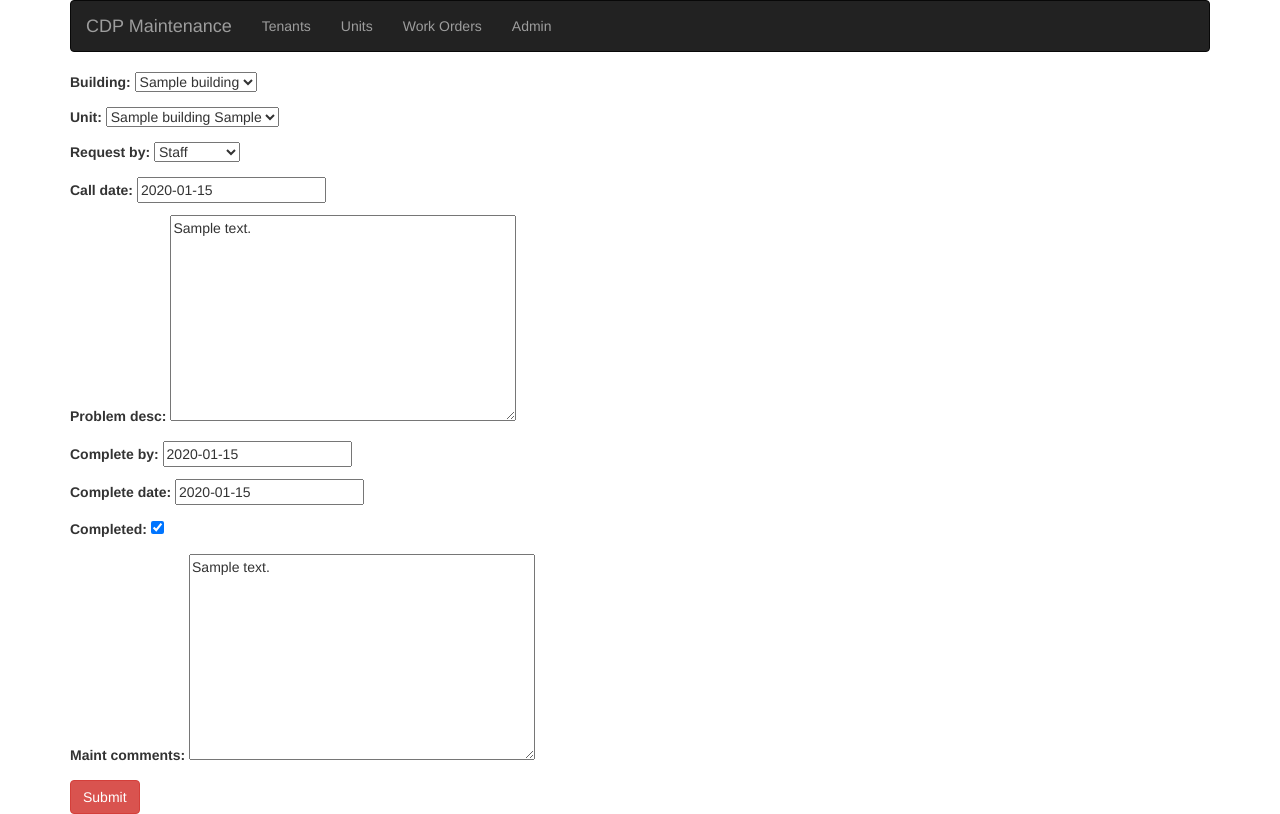
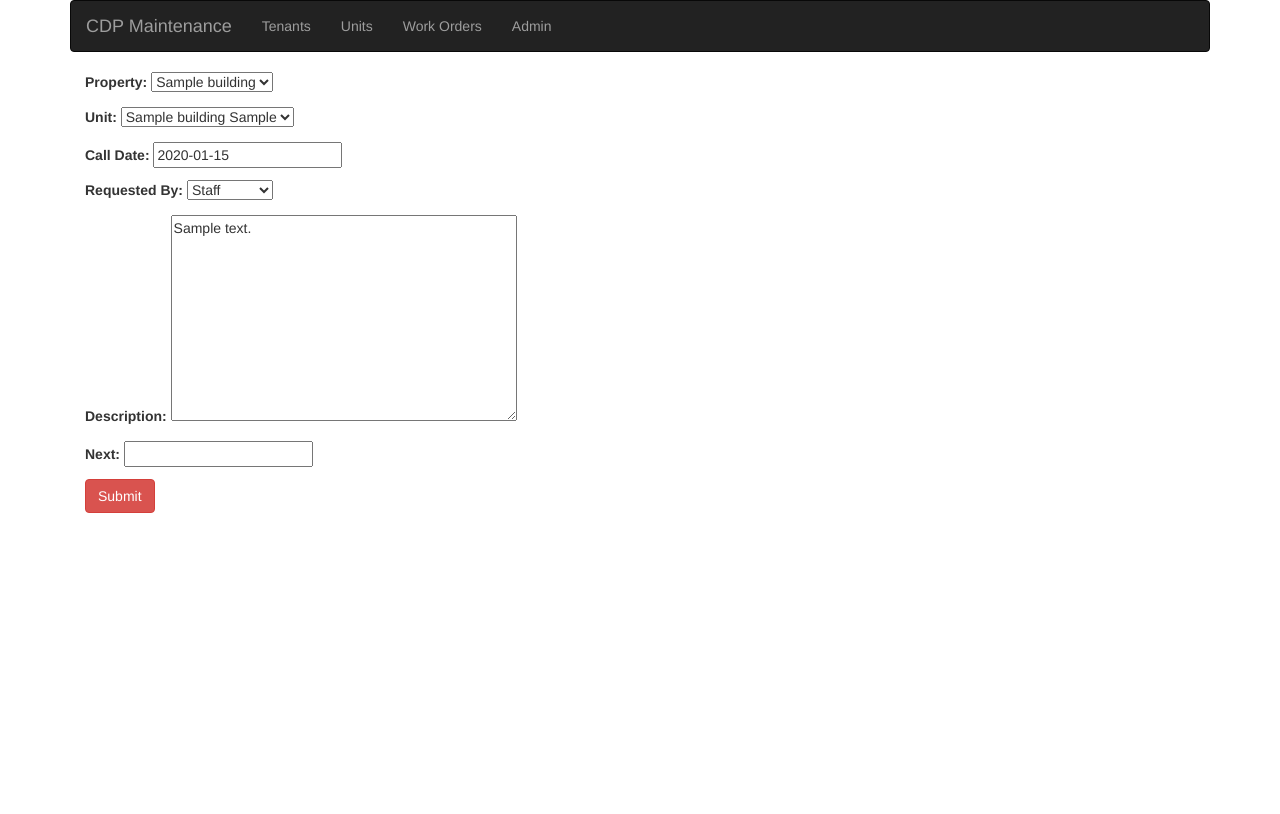
Before and after one commit to geomajor56/CDP-Property-Maintenance, a Django app: page /workorder/1/ in a window 1280 px wide. After the commit the page ends 513 px from the top, so only its background shows below. Run offline with Django 3.2, Linux system fonts and the light colour scheme; tables that the repository leaves empty hold one stand-in row (values such as "Sample post"); some libraries are stand-ins or nearby versions.

Commit message:
yay set_related works

```diff
--- a/cdpapp/forms.py
+++ b/cdpapp/forms.py
@@ -9,7 +9,9 @@
 
     class Meta:
         model = WorkOrder
+
         fields = ['building', 'unit', 'ordernum', 'call_date', 'request_by', 'problem_desc']
+
 
 
 
--- a/cdpapp/models.py
+++ b/cdpapp/models.py
@@ -13,6 +13,9 @@
     def __str__(self):
         return self.property_name
 
+    class Meta:
+        verbose_name = 'Property'
+
 
 class Unit(models.Model):
     building = models.ForeignKey(Building)
@@ -23,6 +26,9 @@
 
     def __str__(self):
         return '%s %s' % (self.building, self.unit)
+
+    class Meta:
+        verbose_name = 'Unit'
 
 
 class Tenant(models.Model):
@@ -39,6 +45,7 @@
 
 class Meta:
     ordering = ['last_name']
+    verbose_name = 'Tenant'
 
 
 class WorkOrder(models.Model):
@@ -61,18 +68,22 @@
         ('Other', 'Other'),
     )
 
-    building = models.ForeignKey(Building)
-    unit = models.ForeignKey(Unit)
-    ordernum = models.AutoField(primary_key=True)
-    priority = models.CharField(max_length=20, choices=PRIORITY, default='Not so urgent')
-    request_by = models.CharField(max_length=20, choices=REQUEST_BY, default='Resident')
-    call_date = models.DateField(blank=True)
-    problem_desc = models.TextField(blank=True)
-    complete_by = models.DateField(null=True, blank=True)
-    completed_by = models.TextField(max_length=25, choices=COMPLETED_BY, default='Staff')
-    completed = models.BooleanField(default=False, blank=True)
-    complete_date = models.DateField(null=True, blank=True, auto_now_add=False)
-    maint_comments = models.TextField(blank=True)
+    building = models.ForeignKey(Building, verbose_name='Property')
+    unit = models.ForeignKey(Unit, verbose_name='Unit')
+    ordernum = models.AutoField(primary_key=True, verbose_name='Order #')
+    priority = models.CharField(verbose_name='Priority', max_length=20, choices=PRIORITY, default='Not so urgent')
+    request_by = models.CharField(verbose_name='Requested By', max_length=20, choices=REQUEST_BY, default='Resident')
+    call_date = models.DateField(verbose_name='Call Date', blank=True)
+    problem_desc = models.TextField(verbose_name='Description', blank=True)
+    complete_by = models.DateField(verbose_name='Complete By', null=True, blank=True)
+    completed_by = models.TextField(verbose_name='Completed By', max_length=25, choices=COMPLETED_BY, default='Staff')
+    completed = models.BooleanField(verbose_name='Completed?', default=False, blank=True)
+    complete_date = models.DateField(verbose_name='Complete Date', null=True, blank=True, auto_now_add=False)
+    maint_comments = models.TextField(verbose_name='Comments', blank=True)
 
     def __str__(self):
         return '%s %s' % (self.building, self.unit)
+
+    class Meta:
+        verbose_name = 'Work Order'
+        verbose_name_plural = 'Work Orders'
--- a/cdpapp/templates/cdpapp/base_no_side_panel.html
+++ b/cdpapp/templates/cdpapp/base_no_side_panel.html
@@ -1,14 +1,17 @@
 {% load staticfiles %}
+
 <!DOCTYPE html>
 <html lang="en">
 <head>
 
     <title>CDP Maintenance | {% block title %}Homepage{% endblock %}</title>
 
+
+
     {% block css %}
-        <link rel="stylesheet" href="https://maxcdn.bootstrapcdn.com/bootswatch/3.3.5/flatly/bootstrap.min.css">
+        <link rel="stylesheet" href="https://maxcdn.bootstrapcdn.com/bootswatch/3.3.5/yeti/bootstrap.min.css">
         {#        <link rel="stylesheet" href="{% static "css/maintapp.css" %}">#}
-
+        <link rel="stylesheet" href="/static/django_tables2/themes/paleblue/css/screen.css"/>
     {% endblock css %}
 
     {% block javascript %}
@@ -19,7 +22,7 @@
         <script src="https://maxcdn.bootstrapcdn.com/bootstrap/3.3.5/js/bootstrap.min.js"></script>
 
     {% endblock javascript %}
-    {{ form.media }}
+{#    {{ form.media }}#}
 
 </head>
 <body>
@@ -43,7 +46,9 @@
             <ul class="nav navbar-nav">
                 <li><a href="/tenants/all/">Tenants</a></li>
                 <li><a href="/unit/">Units</a></li>
-                <li><a href="/workorder/">Work Orders</a></li>
+                {#                <li><a href="/workorder/all">Work Orders</a></li>#}
+                <li><a href="{% url 'list_all_workorders' %}">Work Orders</a>
+
                 <li><a href="http://127.0.0.1:8000/admin/">Admin</a></li>
 
             </ul>
@@ -51,15 +56,6 @@
     </nav>
 </div>
 <div class="container">
-    <div class="row">
-{#        <div class="col-md-3">#}
-{#            {% block sidebar %}#}
-{#                From then on, you can insert the current value of the cycle wherever you’d like in your template by#}
-{#                referencing the cycle name as a context variable. If you want to move the cycle to the next value#}
-{#                independently of the original cycle tag, you can use another cycle tag and specify the name of the#}
-{#                variable. So, the following template:#}
-{#            {% endblock sidebar %}#}
-{#        </div>#}
     <div class="col-md-12">
         <div id="content">
             {% block content %}
@@ -70,7 +66,6 @@
 
 </div>
 </div>
-{#</div>#}
 
 
 </body>
--- a/cdpapp/templates/cdpapp/building_units_detail.html
+++ b/cdpapp/templates/cdpapp/building_units_detail.html
@@ -1,9 +1,7 @@
 {% extends "cdpapp/base_no_side_panel.html" %}
 {% block title %}Unit  Detail{% endblock %}
 
-{% block sidebar %}
-    {#<h3>name</h3>{{ maint_building_id }}#}
-{% endblock sidebar %}
+
 
 {% block content %}
     {#    <h3>building_units_detail.html</h3>#}
@@ -46,7 +44,7 @@
         <div class="panel-heading">Unit Work Orders</div>
         <div class="panel-body">
             <div>
-                <table class="table table-striped">
+                <table class="table table-striped table-bordered table-hover table-condensed">
                     <tr>
                         <th>Work Order</th>
                         <th>Date Called</th>
--- a/cdpapp/templates/cdpapp/workorder_form.html
+++ b/cdpapp/templates/cdpapp/workorder_form.html
@@ -16,6 +16,7 @@
 {% block content %}
 <form method="POST"> {% csrf_token %}
     {{ form.as_p }}
+{#    {% crispy form %}#}
     <input class="btn btn-danger" type="submit" value="Submit">
 </form>
 {% endblock content %}
--- a/cdpapp/urls.py
+++ b/cdpapp/urls.py
@@ -1,6 +1,7 @@
 from django.conf.urls import url
 from . import views
-from cdpapp.views import BuildingList, BuildingDetail, BuildingUnitDetail, CreateWorkOrder, EditWorkOrder, DeleteWorkOrder
+from cdpapp.views import BuildingList, BuildingDetail, BuildingUnitDetail, CreateWorkOrder, EditWorkOrder,\
+    DeleteWorkOrder, list_all_workorders
 
 
 urlpatterns = [
@@ -11,4 +12,5 @@
     url(r'^workorder/add/$', CreateWorkOrder.as_view(), name='workorder_add'),
     url(r'^workorder/(?P<pk>\d+)/$', EditWorkOrder.as_view(), name='workorder_update'),
     url(r'^workorder/(?P<pk>\d+)/delete/$', DeleteWorkOrder.as_view(), name='workorder_delete'),
+    url(r'^workorder/all/$', list_all_workorders, name='list_all_workorders'),
 ]
--- a/cdpapp/views.py
+++ b/cdpapp/views.py
@@ -1,11 +1,16 @@
 from django.shortcuts import render
 from django.http import HttpResponseRedirect, request
 from django.shortcuts import redirect
+from django.http import JsonResponse
+
+from django_tables2 import RequestConfig
+from cdpapp.tables import WorkOrderTable
+
 from django.views.generic import ListView, DetailView
 from django.views.generic.edit import CreateView, UpdateView, DeleteView
 from django.core.urlresolvers import reverse_lazy
-from .models import Building, Unit, WorkOrder
-from  cdpapp.forms import WorkOrderForm
+from cdpapp.models import Building, Unit, WorkOrder
+from cdpapp.forms import WorkOrderForm
 
 
 class BuildingList(ListView):
@@ -28,6 +33,7 @@
 
 class CreateWorkOrder(CreateView):
     template_name = 'cdpapp/workorder_form.html'
+    model = WorkOrder
     form_class = WorkOrderForm
 
     def get_form_kwargs(self, **kwargs):
@@ -47,28 +53,52 @@
         return super(CreateWorkOrder, self).form_valid(form)
 
 
-
-
-
-
-
-# class CreateWorkOrder(CreateView):
-#     template_name = 'cdpapp/workorder_form.html'
-#     model = WorkOrder
-#     fields = ['building', 'unit', 'request_by', 'call_date', 'problem_desc',
-#               'complete_by', 'completed', 'complete_date', 'maint_comments']
-#     success_url = reverse_lazy('index')
-
-
 class EditWorkOrder(UpdateView):
     template_name = 'cdpapp/workorder_form.html'
     model = WorkOrder
-    fields = ['building', 'unit', 'request_by', 'call_date', 'problem_desc',
-              'complete_by', 'complete_date', 'completed', 'maint_comments']
-    success_url = reverse_lazy('building_unit_detail')
+    form_class = WorkOrderForm
+
+
+def get_form_kwargs(self, **kwargs):
+    kwargs = super(EditWorkOrder, self).get_form_kwargs()
+    redirect = self.request.GET.get('next')
+    if redirect:
+        if 'initial' in kwargs.keys():
+            kwargs['initial'].update({'next': redirect})
+        else:
+            kwargs['initial'] = {'next': redirect}
+    return kwargs
+
+
+def form_valid(self, form):
+    redirect = form.cleaned_data.get('next')
+    if redirect:
+        self.success_url = redirect
+    return super(EditWorkOrder, self).form_valid(form)
+
+    # template_name = 'cdpapp/workorder_form.html'
+    # model = WorkOrder
+    # fields = ['building', 'unit', 'request_by', 'call_date', 'problem_desc',
+    #           'complete_by', 'complete_date', 'completed', 'maint_comments']
+    # success_url = reverse_lazy('building_unit_detail')
 
 
 class DeleteWorkOrder(DeleteView):
     template_name = 'cdpapp/workorder_form.html'
     model = WorkOrder
     success_url = reverse_lazy('list_workorders')
+
+
+class ListWorkOrder(ListView):
+    template_name = 'cdpapp/workorder_all_list.html'
+    model = WorkOrder
+    context_object_name = 'workorder_list'
+
+
+
+def list_all_workorders(request):
+    table = WorkOrderTable(WorkOrder.objects.all())
+    RequestConfig(request, paginate={"per_page": 10}).configure(table)
+    # return render(request, "cdpapp/workorder_all_list.html", {"wo": WorkOrder.objects.all()})
+    # RequestConfig(request).configure(table)
+    return render(request, 'cdpapp/workorder_all_list.html', {'table': table})
```
Also changed, not shown: cdpapp/tables.py (added, +25 -0 lines), cdpapp/templates/cdpapp/base.html (+4 -4 lines), cdpapp/templates/cdpapp/workorder_all_list.html (added, +13 -0 lines), cdpsite/settings.py (+6 -1 lines). Lines whose indentation alone changed are shown as unchanged.
